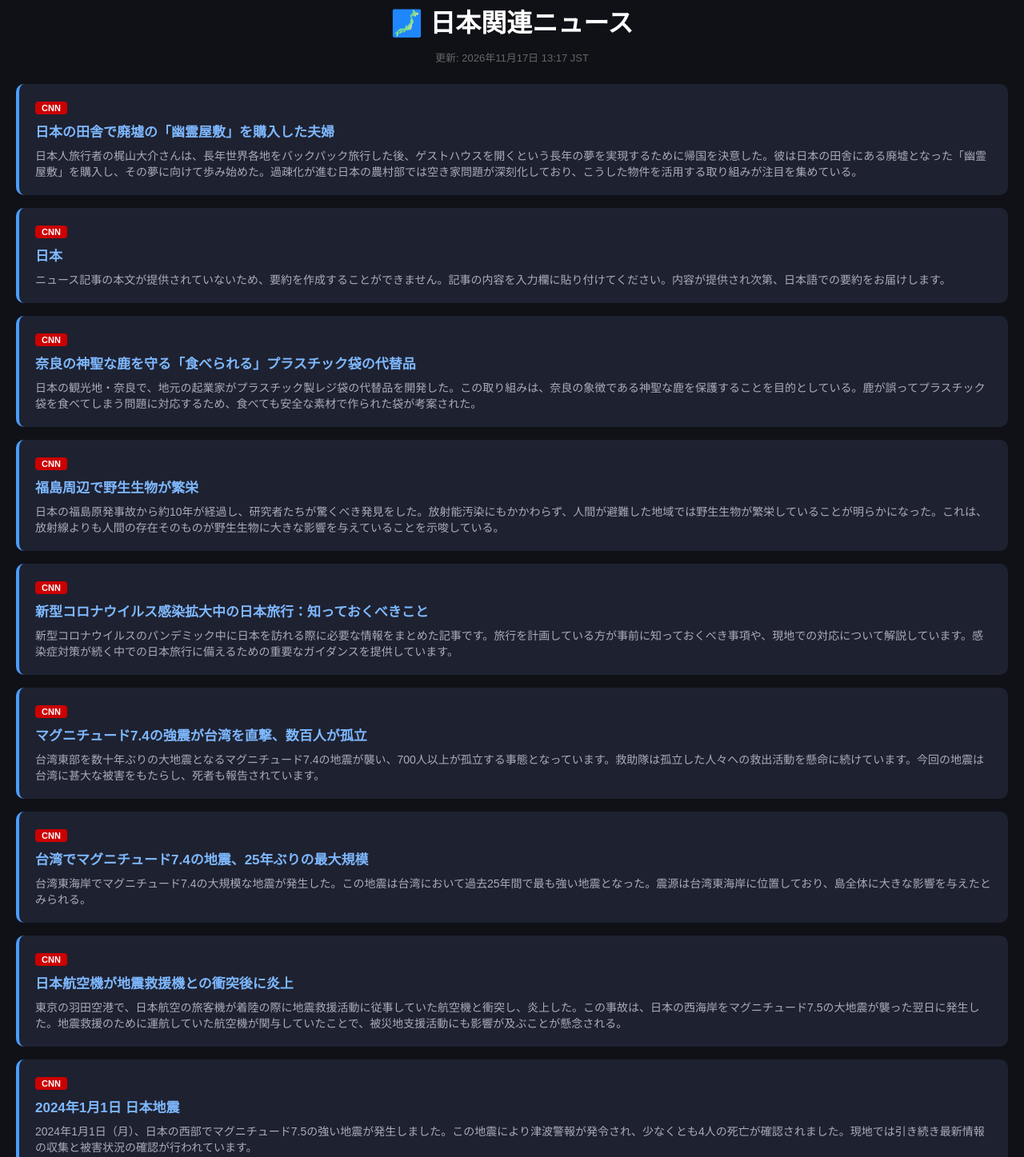
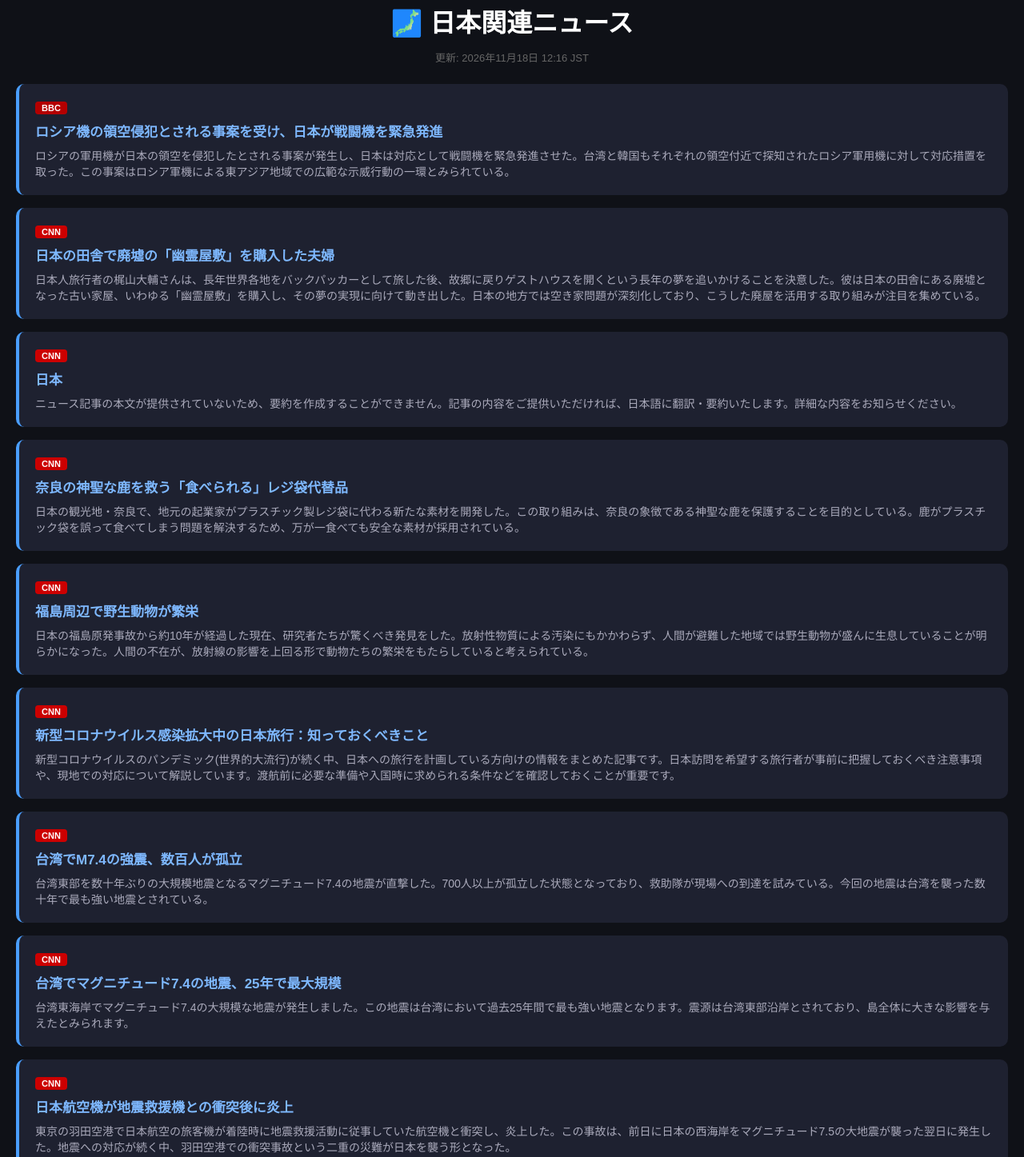
Before and after one commit to nishihara117-pixel/japan-news, a plain HTML site: page docs/index.html in a window 1280 px wide. Shown: the part 38-1485 px from the top of the page at 80% size. Drawn offline with Linux system fonts and the light colour scheme.

Commit message:
🗾 ニュース更新 2026-11-18

```diff
--- a/docs/index.html
+++ b/docs/index.html
@@ -19,52 +19,57 @@ h1{text-align:center;color:#fff;margin-bottom:4px}
 </head>
 <body>
 <h1>🗾 日本関連ニュース</h1>
-<p class="updated">更新: 2026年11月17日 13:17 JST</p>
+<p class="updated">更新: 2026年11月18日 12:16 JST</p>
 
+<div class="card">
+  <span class="logo BBC">BBC</span>
+  <h2><a href="https://www.bbc.co.uk/news/articles/c60evw20qe47o?at_medium=RSS&at_campaign=rss" target="_blank">ロシア機の領空侵犯とされる事案を受け、日本が戦闘機を緊急発進</a></h2>
+  <p>ロシアの軍用機が日本の領空を侵犯したとされる事案が発生し、日本は対応として戦闘機を緊急発進させた。台湾と韓国もそれぞれの領空付近で探知されたロシア軍用機に対して対応措置を取った。この事案はロシア軍機による東アジア地域での広範な示威行動の一環とみられている。</p>
+</div>
 <div class="card">
   <span class="logo CNN">CNN</span>
   <h2><a href="https://www.cnn.com/travel/article/couple-turned-abandoned-japanese-home-into-guest-house/index.html" target="_blank">日本の田舎で廃墟の「幽霊屋敷」を購入した夫婦</a></h2>
-  <p>日本人旅行者の梶山大介さんは、長年世界各地をバックパック旅行した後、ゲストハウスを開くという長年の夢を実現するために帰国を決意した。彼は日本の田舎にある廃墟となった「幽霊屋敷」を購入し、その夢に向けて歩み始めた。過疎化が進む日本の農村部では空き家問題が深刻化しており、こうした物件を活用する取り組みが注目を集めている。</p>
+  <p>日本人旅行者の梶山大輔さんは、長年世界各地をバックパッカーとして旅した後、故郷に戻りゲストハウスを開くという長年の夢を追いかけることを決意した。彼は日本の田舎にある廃墟となった古い家屋、いわゆる「幽霊屋敷」を購入し、その夢の実現に向けて動き出した。日本の地方では空き家問題が深刻化しており、こうした廃屋を活用する取り組みが注目を集めている。</p>
 </div>
 <div class="card">
   <span class="logo CNN">CNN</span>
   <h2><a href="https://www.cnn.com/specials/asia/japan?utm_source=section" target="_blank">日本</a></h2>
-  <p>ニュース記事の本文が提供されていないため、要約を作成することができません。記事の内容を入力欄に貼り付けてください。内容が提供され次第、日本語での要約をお届けします。</p>
+  <p>ニュース記事の本文が提供されていないため、要約を作成することができません。記事の内容をご提供いただければ、日本語に翻訳・要約いたします。詳細な内容をお知らせください。</p>
 </div>
 <div class="card">
   <span class="logo CNN">CNN</span>
-  <h2><a href="https://www.cnn.com/travel/article/nara-deer-plastic-bags-scli-intl-scn/index.html" target="_blank">奈良の神聖な鹿を守る「食べられる」プラスチック袋の代替品</a></h2>
-  <p>日本の観光地・奈良で、地元の起業家がプラスチック製レジ袋の代替品を開発した。この取り組みは、奈良の象徴である神聖な鹿を保護することを目的としている。鹿が誤ってプラスチック袋を食べてしまう問題に対応するため、食べても安全な素材で作られた袋が考案された。</p>
+  <h2><a href="https://www.cnn.com/travel/article/nara-deer-plastic-bags-scli-intl-scn/index.html" target="_blank">奈良の神聖な鹿を救う「食べられる」レジ袋代替品</a></h2>
+  <p>日本の観光地・奈良で、地元の起業家がプラスチック製レジ袋に代わる新たな素材を開発した。この取り組みは、奈良の象徴である神聖な鹿を保護することを目的としている。鹿がプラスチック袋を誤って食べてしまう問題を解決するため、万が一食べても安全な素材が採用されている。</p>
 </div>
 <div class="card">
   <span class="logo CNN">CNN</span>
-  <h2><a href="https://www.cnn.com/2020/01/07/asia/fukushima-wildlife-intl-scli-scn/index.html" target="_blank">福島周辺で野生生物が繁栄</a></h2>
-  <p>日本の福島原発事故から約10年が経過し、研究者たちが驚くべき発見をした。放射能汚染にもかかわらず、人間が避難した地域では野生生物が繁栄していることが明らかになった。これは、放射線よりも人間の存在そのものが野生生物に大きな影響を与えていることを示唆している。</p>
+  <h2><a href="https://www.cnn.com/2020/01/07/asia/fukushima-wildlife-intl-scli-scn/index.html" target="_blank">福島周辺で野生動物が繁栄</a></h2>
+  <p>日本の福島原発事故から約10年が経過した現在、研究者たちが驚くべき発見をした。放射性物質による汚染にもかかわらず、人間が避難した地域では野生動物が盛んに生息していることが明らかになった。人間の不在が、放射線の影響を上回る形で動物たちの繁栄をもたらしていると考えられている。</p>
 </div>
 <div class="card">
   <span class="logo CNN">CNN</span>
   <h2><a href="https://www.cnn.com/travel/article/japan-travel-covid-19/index.html" target="_blank">新型コロナウイルス感染拡大中の日本旅行：知っておくべきこと</a></h2>
-  <p>新型コロナウイルスのパンデミック中に日本を訪れる際に必要な情報をまとめた記事です。旅行を計画している方が事前に知っておくべき事項や、現地での対応について解説しています。感染症対策が続く中での日本旅行に備えるための重要なガイダンスを提供しています。</p>
+  <p>新型コロナウイルスのパンデミック(世界的大流行)が続く中、日本への旅行を計画している方向けの情報をまとめた記事です。日本訪問を希望する旅行者が事前に把握しておくべき注意事項や、現地での対応について解説しています。渡航前に必要な準備や入国時に求められる条件などを確認しておくことが重要です。</p>
 </div>
 <div class="card">
   <span class="logo CNN">CNN</span>
-  <h2><a href="https://www.cnn.com/asia/live-news/taiwan-earthquake-hualien-04-04-23-hnk-intl/index.html" target="_blank">マグニチュード7.4の強震が台湾を直撃、数百人が孤立</a></h2>
-  <p>台湾東部を数十年ぶりの大地震となるマグニチュード7.4の地震が襲い、700人以上が孤立する事態となっています。救助隊は孤立した人々への救出活動を懸命に続けています。今回の地震は台湾に甚大な被害をもたらし、死者も報告されています。</p>
+  <h2><a href="https://www.cnn.com/asia/live-news/taiwan-earthquake-hualien-04-04-23-hnk-intl/index.html" target="_blank">台湾でM7.4の強震、数百人が孤立</a></h2>
+  <p>台湾東部を数十年ぶりの大規模地震となるマグニチュード7.4の地震が直撃した。700人以上が孤立した状態となっており、救助隊が現場への到達を試みている。今回の地震は台湾を襲った数十年で最も強い地震とされている。</p>
 </div>
 <div class="card">
   <span class="logo CNN">CNN</span>
-  <h2><a href="https://www.cnn.com/asia/live-news/taiwan-earthquake-hualien-tsunami-warning-hnk-intl/index.html" target="_blank">台湾でマグニチュード7.4の地震、25年ぶりの最大規模</a></h2>
-  <p>台湾東海岸でマグニチュード7.4の大規模な地震が発生した。この地震は台湾において過去25年間で最も強い地震となった。震源は台湾東海岸に位置しており、島全体に大きな影響を与えたとみられる。</p>
+  <h2><a href="https://www.cnn.com/asia/live-news/taiwan-earthquake-hualien-tsunami-warning-hnk-intl/index.html" target="_blank">台湾でマグニチュード7.4の地震、25年で最大規模</a></h2>
+  <p>台湾東海岸でマグニチュード7.4の大規模な地震が発生しました。この地震は台湾において過去25年間で最も強い地震となります。震源は台湾東部沿岸とされており、島全体に大きな影響を与えたとみられます。</p>
 </div>
 <div class="card">
   <span class="logo CNN">CNN</span>
   <h2><a href="https://www.cnn.com/asia/live-news/japan-earthquake-plane-fire-news-01-02-24/index.html" target="_blank">日本航空機が地震救援機との衝突後に炎上</a></h2>
-  <p>東京の羽田空港で、日本航空の旅客機が着陸の際に地震救援活動に従事していた航空機と衝突し、炎上した。この事故は、日本の西海岸をマグニチュード7.5の大地震が襲った翌日に発生した。地震救援のために運航していた航空機が関与していたことで、被災地支援活動にも影響が及ぶことが懸念される。</p>
+  <p>東京の羽田空港で日本航空の旅客機が着陸時に地震救援活動に従事していた航空機と衝突し、炎上した。この事故は、前日に日本の西海岸をマグニチュード7.5の大地震が襲った翌日に発生した。地震への対応が続く中、羽田空港での衝突事故という二重の災難が日本を襲う形となった。</p>
 </div>
 <div class="card">
   <span class="logo CNN">CNN</span>
   <h2><a href="https://www.cnn.com/asia/live-news/japan-ishikawa-earthquake-01-01-24/index.html" target="_blank">2024年1月1日 日本地震</a></h2>
-  <p>2024年1月1日（月）、日本の西部でマグニチュード7.5の強い地震が発生しました。この地震により津波警報が発令され、少なくとも4人の死亡が確認されました。現地では引き続き最新情報の収集と被害状況の確認が行われています。</p>
+  <p>2024年1月1日（月）、日本の西部でマグニチュード7.5の強い地震が発生しました。この地震により津波警報が発令され、少なくとも4名の死亡が確認されています。現地では引き続き最新情報の収集と被害状況の確認が行われています。</p>
 </div>
 </body>
 </html>
```
Also changed, not shown: docs/meta.json (+23 -15 lines).
